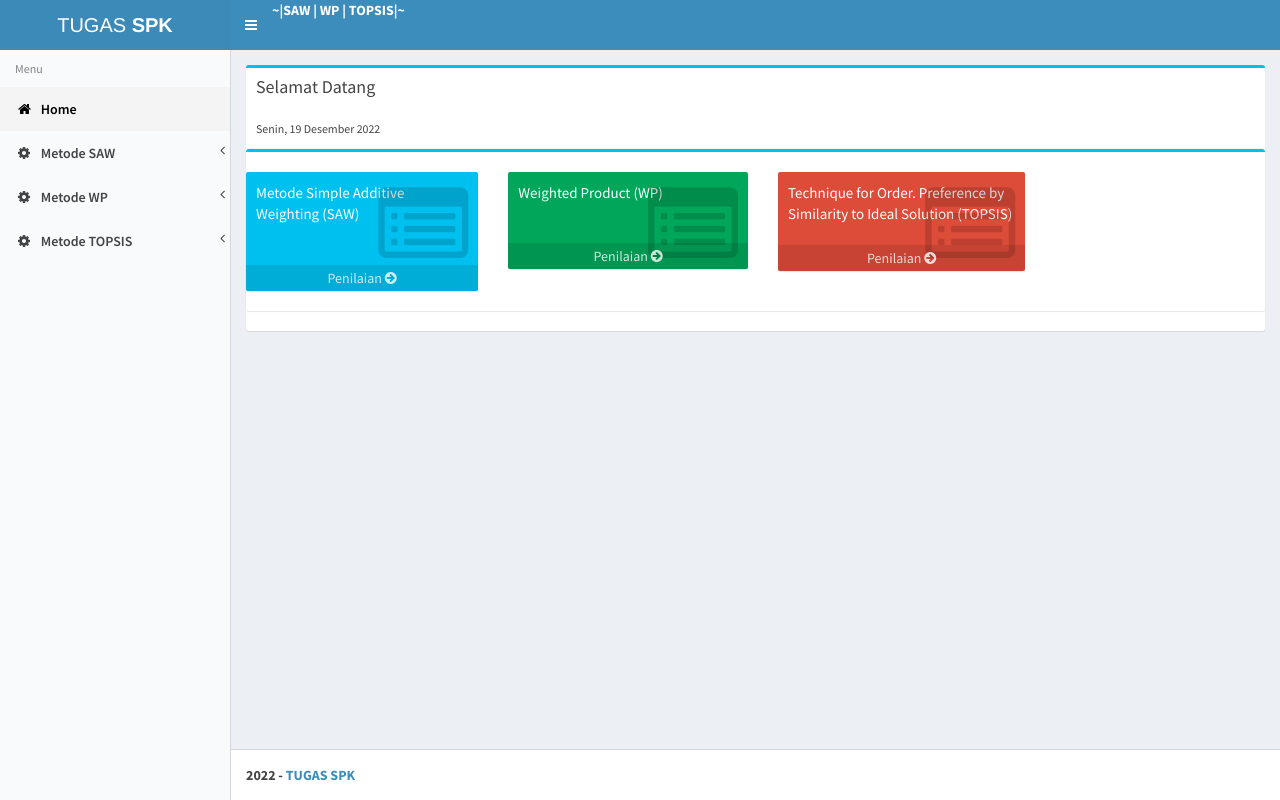
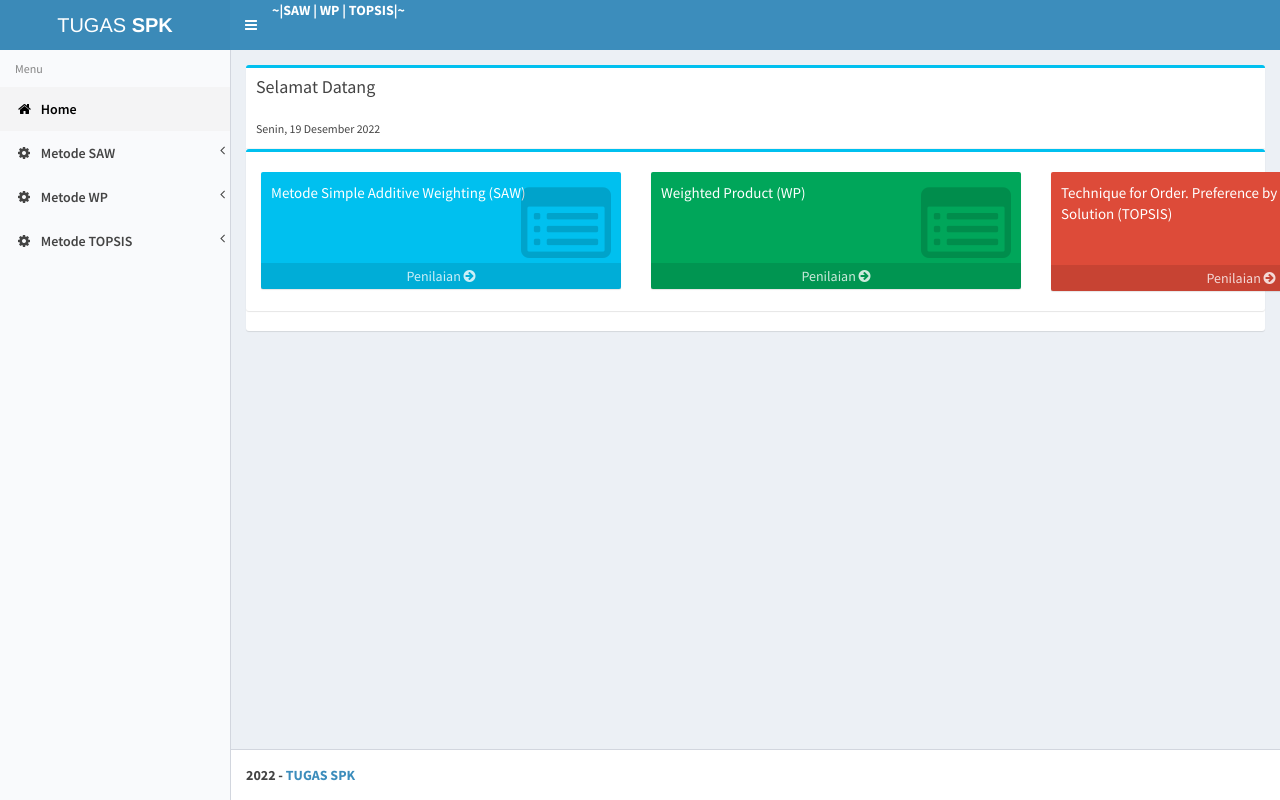
Before and after one commit to bzndenis/tugasSPK, a CodeIgniter app: page /database/ in a window 1280 px wide. Run offline with CodeIgniter, Linux system fonts and the light colour scheme.

Commit message:
Update home.php

```diff
--- a/application/views/home.php
+++ b/application/views/home.php
@@ -28,13 +28,14 @@
                 <div class="box box-info">
                     <div class="box-header"></div>
                     <!-- Small boxes (Stat box) -->
+                    <div class="container">
                     <div class="row">
-                    <div class="col-lg-3 col-xs-6">
+                        <div class="col-lg-4 col-xs-6">
                             <!-- small box -->
 
                             <div class="small-box bg-aqua">
                                 <div class="inner">
-                                <p>Metode Simple Additive Weighting (SAW)</p><br>
+                                    <p>Metode Simple Additive Weighting (SAW)</p><br><br>
                                 </div>
                                 <div class="icon">
                                     <i class="fa fa-list-alt"></i>
@@ -44,12 +45,12 @@
                         </div>
 
                         <div class="row">
-                        <div class="col-lg-3 col-xs-6">
+                            <div class="col-lg-4 col-xs-6">
                                 <!-- small box -->
 
                                 <div class="small-box bg-green">
                                     <div class="inner">
-                                    <p>Weighted Product (WP)</p><br>
+                                        <p>Weighted Product (WP)</p><br><br>
                                     </div>
                                     <div class="icon">
                                         <i class="fa fa-list-alt"></i>
@@ -59,12 +60,12 @@
                             </div>
 
                             <div class="row">
-                            <div class="col-lg-3 col-xs-6">
+                                <div class="col-lg-4 col-xs-6">
                                     <!-- small box -->
 
                                     <div class="small-box bg-red">
                                         <div class="inner">
-                                        <p>Technique for Order. Preference by Similarity to Ideal Solution (TOPSIS)</p>
+                                            <p>Technique for Order. Preference by Similarity to Ideal Solution (TOPSIS)</p><br>
                                         </div>
                                         <div class="icon">
                                             <i class="fa fa-list-alt"></i>
@@ -77,6 +78,11 @@
                         </div>
                     </div>
                 </div>
+            </div>
+        </div>
+    </div>
+</div>
+
 
 <!-- <div class="box box-info">
                 <div class="box-header with-border">
@@ -92,6 +98,4 @@
                     <br>- Dihalaman Hasil admin dapat mencetak ke dalam pdf untuk hasil penilaiannya
                 </div> -->
 
-            </div>
-
 <?php $this->load->view('template/footer'); ?>
```
Lines whose indentation alone changed are shown as unchanged.
